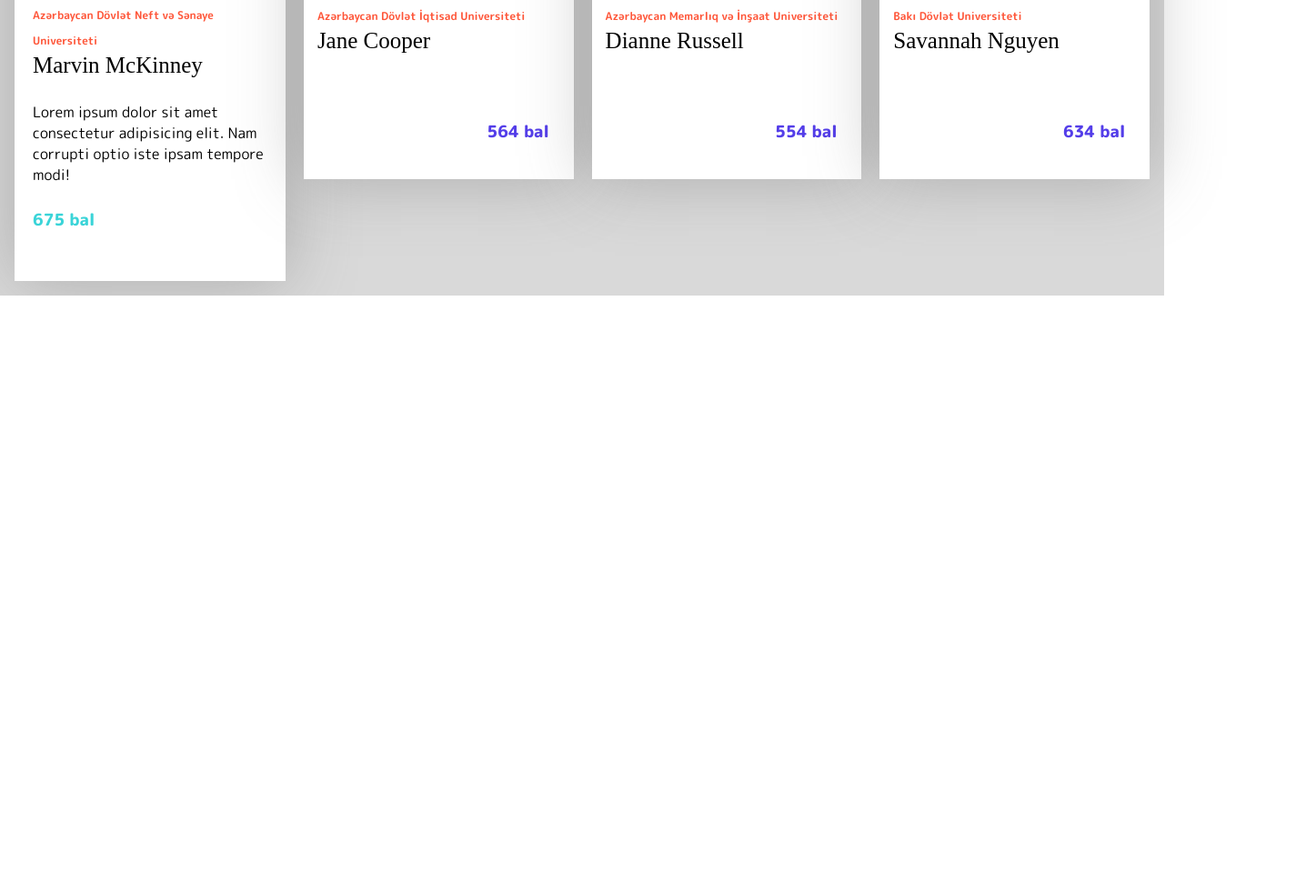
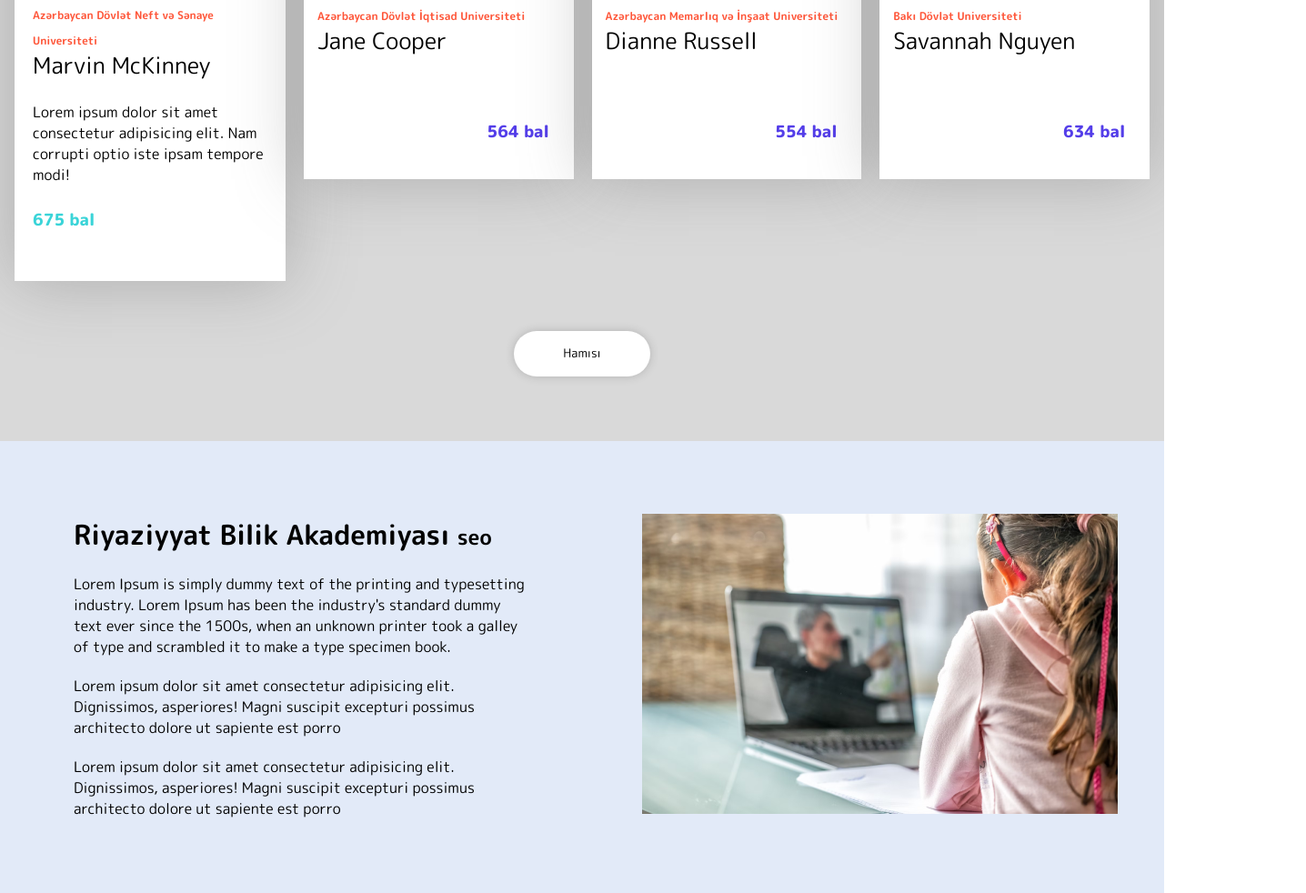
Before and after one commit to ElcinQuliyev/RBA, a plain HTML site: page index.html in a window 1280 px wide. Shown: the part 5732-6714 px from the top of the page at 91% size, 1436 px wide, since content can reach past the window. Before the commit the page ends 6057 px from the top, so only its background shows below. Drawn offline with Linux system fonts and the light colour scheme; a web font is replaced by a local one.

Commit message:
add:Section(10),img

```diff
--- a/index.html
+++ b/index.html
@@ -617,7 +617,41 @@
             </div>
           </div>
         </div>
+        <button type="button" class="divcenterAll">Hamısı</button>
       </div>
     </div>
+    <!-- Section(10) -->
+    <div class="bgcontainer2" style="background: #e2eaf8">
+      <div class="container">
+        <div class="section10">
+          <div class="left3sec10">
+            <h1 style="font-size: 30px">
+              Riyaziyyat Bilik Akademiyası
+              <span style="font-size: 23px"> seo</span>
+            </h1>
+            <p>
+              Lorem Ipsum is simply dummy text of the printing and typesetting
+              industry. Lorem Ipsum has been the industry's standard dummy text
+              ever since the 1500s, when an unknown printer took a galley of
+              type and scrambled it to make a type specimen book.
+            </p>
+            <p>
+              Lorem ipsum dolor sit amet consectetur adipisicing elit.
+              Dignissimos, asperiores! Magni suscipit excepturi possimus
+              architecto dolore ut sapiente est porro
+            </p>
+            <p>
+              Lorem ipsum dolor sit amet consectetur adipisicing elit.
+              Dignissimos, asperiores! Magni suscipit excepturi possimus
+              architecto dolore ut sapiente est porro
+            </p>
+          </div>
+          <div class="riht3">
+            <img src="./img/Rectangle 191.png" alt="" />
+          </div>
+        </div>
+      </div>
+    </div>
+    <!-- Section() -->
   </body>
 </html>
--- a/main.css
+++ b/main.css
@@ -446,7 +446,6 @@ li {
 .titleh5sec9 {
   word-break: break-all;
   text-overflow: clip;
-  font-family: "Futurica";
   font-weight: 400;
   font-size: 25px;
   line-height: 25px;
@@ -458,10 +457,24 @@ li {
   margin-top: 28px;
 }
 .changebtnmany {
-  position: relative;
-  left: 70%;
+  margin-left: 70%;
   margin-top: 50px;
 }
 .changebtnmany > p {
   color: #543ee9;
 }
+/* Section(10) */
+.section10 {
+  display: flex;
+  align-items: center;
+  justify-content: space-around;
+  gap: 90px;
+  margin: 35px;
+}
+.left3sec10 {
+  display: flex;
+  flex-direction: column;
+  gap: 20px;
+  width: 45%;
+  margin: 30px;
+}
```
Also changed, not shown: img/Rectangle 191.png (added).
